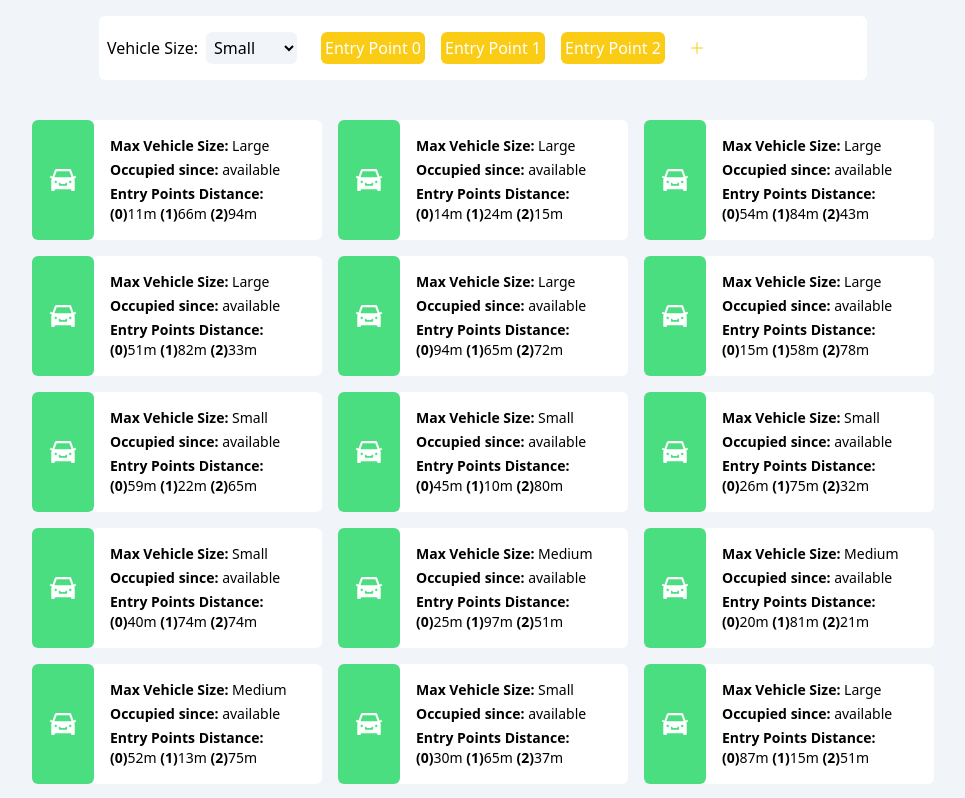
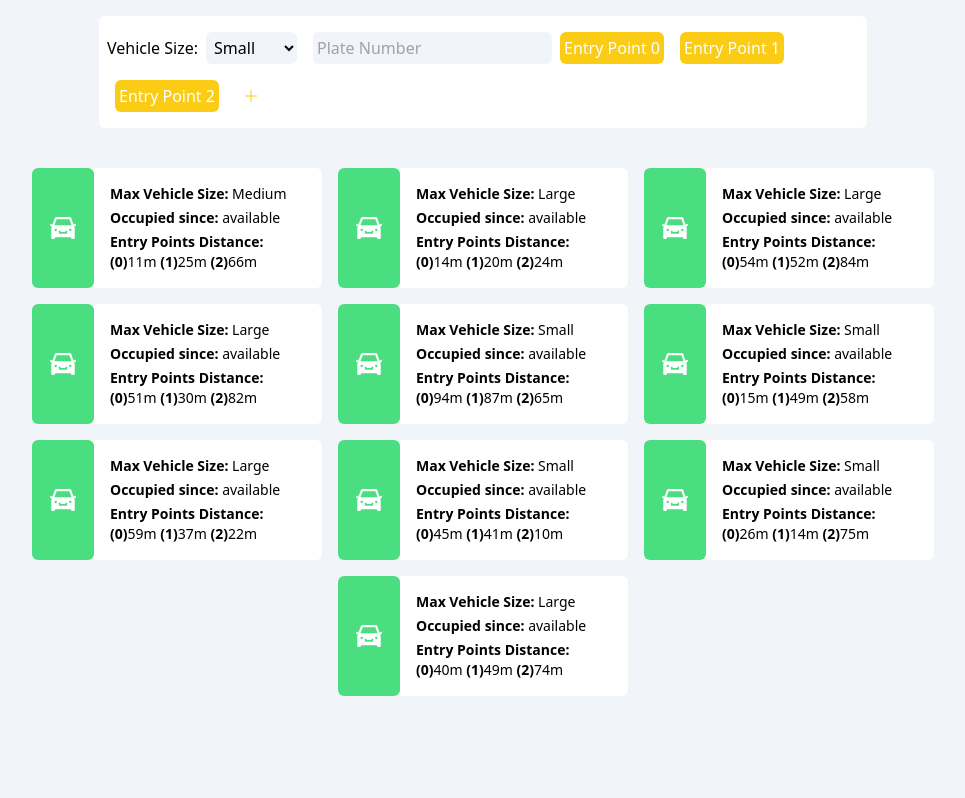
Before and after one commit to kevsbry/kevin-singlife-exam, a React (Create React App) app: page / in a window 1280 px wide. Shown: the top 798 px of the page, without its empty margins (157-1122 px from the left). Built offline with nearby package versions, Linux system fonts and the light colour scheme.

Commit message:
added receipt slice and modal

```diff
--- a/src/app/store.ts
+++ b/src/app/store.ts
@@ -1,10 +1,12 @@
 import { configureStore } from "@reduxjs/toolkit";
 
 import entryPoinsReducer from "../features/parking-slice";
+import receiptReducer from "../features/receipt-slice";
 
 export const store = configureStore({
   reducer: {
     parking: entryPoinsReducer,
+    receipt: receiptReducer,
   },
   middleware: (getDefaultMiddleware) =>
     getDefaultMiddleware({ serializableCheck: false }),
--- a/src/components/Header.tsx
+++ b/src/components/Header.tsx
@@ -8,6 +8,8 @@ import { BsPlusLg } from "react-icons/bs";
 import { BiErrorCircle } from "react-icons/bi";
 
 import Modal from "./Modal";
+import moment from "moment";
+import { saveParkingHistory } from "../features/receipt-slice";
 
 const Header = () => {
   const dispatch = useAppDispatch();
@@ -15,6 +17,7 @@ const Header = () => {
   const vehicleSizes: VehicleTypes[] = [0, 1, 2];
 
   const [showErrorModal, setShowErrorModal] = useState(false);
+  const [plateNumber, setPlateNumber] = useState("");
 
   const { parkingSpaces, entryPoints } = useAppSelector(
     (state) => state.parking
@@ -28,13 +31,22 @@ const Header = () => {
       selectedEntryPoint: entryPoint,
     });
 
-    if (closestParkingSpace === null) {
+    if (closestParkingSpace === null || plateNumber === "") {
       setShowErrorModal(true);
 
       return;
     }
 
-    dispatch(occupyParkingSpace({ parkingIndex: closestParkingSpace }));
+    const timeIn = moment();
+    dispatch(
+      occupyParkingSpace({
+        parkingIndex: closestParkingSpace,
+        timeIn,
+        vehiclePlateNumber: plateNumber,
+      })
+    );
+    setPlateNumber("");
+    dispatch(saveParkingHistory({ plateNumber, timeIn }));
   };
 
   return (
@@ -45,7 +57,9 @@ const Header = () => {
       >
         <BiErrorCircle className="text-4xl ml-auto mr-auto mb-2 text-red-400" />
         <h5 className="text-slate-400">
-          No Available parking space for you vehicle
+          {plateNumber === ""
+            ? "Please enter vehicle plate number"
+            : "No available parking space for you vehicle"}
         </h5>
       </Modal>
 
@@ -65,6 +79,16 @@ const Header = () => {
               </option>
             ))}
           </select>
+
+          <input
+            className="bg-slate-100 p-1 rounded-md"
+            value={plateNumber}
+            onChange={(e) => {
+              setPlateNumber(e.target.value);
+            }}
+            type="text"
+            placeholder="Plate Number"
+          />
         </div>
 
         {entryPoints.map((_, i) => (
--- a/src/components/ParkSpaceCard.tsx
+++ b/src/components/ParkSpaceCard.tsx
@@ -1,21 +1,72 @@
-import React from "react";
+import React, { useState } from "react";
+
 import { ParkingSpace } from "../typings/parking-space";
-
 import { AiFillCar } from "react-icons/ai";
 import { useAppDispatch, useAppSelector } from "../app/hooks";
-import moment, { Moment } from "moment";
+import { Moment } from "moment";
+import { generateReceipt } from "../features/receipt-slice";
+import Modal from "./Modal";
+import { freeUpParkingSpace } from "../features/parking-slice";
 
 const ParkSpaceCard = ({
   id,
   maxVehicleTypeCapacity,
   dateTimeOccupied,
+  vehiclePlateNumber,
 }: ParkingSpace) => {
   const dispatch = useAppDispatch();
   const maxVehicleSize = useMaxVehicleSize(maxVehicleTypeCapacity);
   const { entryPoints } = useAppSelector((state) => state.parking);
+  const [showReceipt, setShowReceipt] = useState(false);
+
+  const { timeConsumed, totalCost } = useAppSelector((state) => state.receipt);
+
+  const onClickCard = () => {
+    if (dateTimeOccupied === null) {
+      return;
+    }
+
+    dispatch(
+      generateReceipt({
+        timeStarted: dateTimeOccupied,
+        parkingSize: maxVehicleTypeCapacity,
+        vehiclePlateNumber: vehiclePlateNumber ?? "",
+      })
+    );
+
+    dispatch(freeUpParkingSpace({ parkingIndex: Number(id) }));
+
+    setShowReceipt(true);
+  };
 
   return (
-    <div className="flex flex-row justify-start items-center bg-white m-2 rounded-md w-[290px]">
+    <>
+      <Modal showModal={showReceipt} onClose={() => setShowReceipt(false)}>
+        <div className="flex flex-col items-center justify-start">
+          <div className="text-left">
+            <h1 className="text-xl mb-4">Receipt</h1>
+
+            <div className="flex flex-row">
+              <h2 className="font-bold">Time Used:</h2> &nbsp;
+              <h2>
+                {timeConsumed.days} Days &nbsp; {timeConsumed.hours} Hours
+                &nbsp; {timeConsumed.minutes} Minutes
+              </h2>
+            </div>
+
+            <h2>
+              <span className="font-bold">Total Cost:</span> ₱{totalCost}
+            </h2>
+          </div>
+        </div>
+      </Modal>
+
+      <div
+        className={`flex flex-row justify-start items-center bg-white m-2 rounded-md w-[290px] ${
+          dateTimeOccupied !== null && "cursor-pointer hover:opacity-60"
+        } `}
+        onClick={onClickCard}
+      >
         <div
           className={`${
             dateTimeOccupied === null ? "bg-green-400" : "bg-red-400"
@@ -26,7 +77,8 @@ const ParkSpaceCard = ({
 
         <div className="p-4 text-left text-sm">
           <h5>
-          <span className="font-bold">Max Vehicle Size:</span> {maxVehicleSize}
+            <span className="font-bold">Max Vehicle Size:</span>{" "}
+            {maxVehicleSize}
           </h5>
           <h5 className="mt-1">
             <span className="font-bold">Occupied since:</span>&nbsp;
@@ -44,6 +96,7 @@ const ParkSpaceCard = ({
           </div>
         </div>
       </div>
+    </>
   );
 };
 
--- /dev/null
+++ b/src/consts/park-rate.ts
@@ -0,0 +1,5 @@
+export const FIRST_THREE_HOURS = 40;
+export const SP_EXCEEDING_HOUR_RATE = 20;
+export const MP_EXCEEDING_HOUR_RATE = 60;
+export const LP_EXCEEDING_HOUR_RATE = 100;
+export const DAY_RATE = 5000;
--- a/src/features/parking-slice.ts
+++ b/src/features/parking-slice.ts
@@ -1,5 +1,5 @@
 import { createSlice, PayloadAction } from "@reduxjs/toolkit";
-import moment from "moment";
+import moment, { Moment } from "moment";
 import { ParkingSpace } from "../typings/parking-space";
 
 const initialState: {
@@ -27,6 +27,7 @@ const entryPointsSlice = createSlice({
         state.parkingSpaces.push({
           id: String(i),
           dateTimeOccupied: null,
+          vehiclePlateNumber: null,
           maxVehicleTypeCapacity: Math.floor(Math.random() * 3),
         });
       }
@@ -54,11 +55,28 @@ const entryPointsSlice = createSlice({
 
     occupyParkingSpace: (
       state,
-      action: PayloadAction<{ parkingIndex: number }>
+      action: PayloadAction<{
+        parkingIndex: number;
+        timeIn: Moment;
+        vehiclePlateNumber: string;
+      }>
+    ) => {
+      const { parkingIndex, timeIn, vehiclePlateNumber } = action.payload;
+
+      state.parkingSpaces[parkingIndex].vehiclePlateNumber = vehiclePlateNumber;
+      state.parkingSpaces[parkingIndex].dateTimeOccupied = timeIn;
+    },
+
+    freeUpParkingSpace: (
+      state,
+      action: PayloadAction<{
+        parkingIndex: number;
+      }>
     ) => {
       const { parkingIndex } = action.payload;
 
-      state.parkingSpaces[parkingIndex].dateTimeOccupied = moment();
+      state.parkingSpaces[parkingIndex].vehiclePlateNumber = null;
+      state.parkingSpaces[parkingIndex].dateTimeOccupied = null;
     },
 
     addEntryPoint: (state) => {
@@ -81,6 +99,7 @@ export const {
   generateInitialEntryPoints,
   occupyParkingSpace,
   addEntryPoint,
+  freeUpParkingSpace,
 } = entryPointsSlice.actions;
 
 export default entryPointsSlice.reducer;
--- /dev/null
+++ b/src/features/receipt-slice.ts
@@ -0,0 +1,102 @@
+import { createSlice, PayloadAction } from "@reduxjs/toolkit";
+import moment, { Moment } from "moment";
+
+import {
+  DAY_RATE,
+  FIRST_THREE_HOURS,
+  LP_EXCEEDING_HOUR_RATE,
+  MP_EXCEEDING_HOUR_RATE,
+  SP_EXCEEDING_HOUR_RATE,
+} from "../consts/park-rate";
+
+interface IState {
+  timeInHistory: {
+    [key: string]: Moment; // key = plate number
+  };
+  timeConsumed: {
+    days: number;
+    hours: number;
+    minutes: number;
+  };
+  totalCost: number;
+}
+
+const initialState: IState = {
+  timeInHistory: {},
+  timeConsumed: {
+    days: 0,
+    hours: 0,
+    minutes: 0,
+  },
+  totalCost: 0,
+};
+
+const receiptSlice = createSlice({
+  name: "parking-receipt",
+  initialState,
+  reducers: {
+    saveParkingHistory: (
+      state,
+      action: PayloadAction<{ plateNumber: string; timeIn: Moment }>
+    ) => {
+      const { plateNumber, timeIn } = action.payload;
+      const returnee = plateNumber in state.timeInHistory;
+
+      if (
+        returnee &&
+        moment().diff(state.timeInHistory[plateNumber], "hour") < 1
+      ) {
+        return;
+      }
+
+      state.timeInHistory[plateNumber] = timeIn;
+    },
+
+    generateReceipt: (
+      state,
+      action: PayloadAction<{
+        timeStarted: Moment;
+        parkingSize: number;
+        vehiclePlateNumber: string;
+      }>
+    ) => {
+      const { timeStarted, parkingSize, vehiclePlateNumber } = action.payload;
+      const { timeInHistory } = state;
+
+      const alreadyParked = vehiclePlateNumber in timeInHistory;
+      const returnee =
+        alreadyParked &&
+        moment().diff(timeInHistory[vehiclePlateNumber], "hour") < 1;
+
+      const timeIn = returnee ? timeInHistory[vehiclePlateNumber] : timeStarted;
+
+      const daysPassed = moment().diff(timeIn, "day");
+      const hoursPassed = moment().diff(timeIn, "hour");
+      const minutesPassed = moment().diff(timeIn, "minute");
+
+      const exceedingHourlyRate =
+        parkingSize === 0
+          ? SP_EXCEEDING_HOUR_RATE
+          : parkingSize === 1
+          ? MP_EXCEEDING_HOUR_RATE
+          : LP_EXCEEDING_HOUR_RATE;
+
+      const excessHours = hoursPassed - daysPassed * 24;
+      const tempTotalCost =
+        hoursPassed <= 3
+          ? FIRST_THREE_HOURS
+          : daysPassed * DAY_RATE + excessHours * exceedingHourlyRate;
+
+      state.timeConsumed = {
+        days: daysPassed,
+        hours: excessHours,
+        minutes: minutesPassed,
+      };
+      state.totalCost = tempTotalCost;
+    },
+  },
+});
+
+export const { generateReceipt, saveParkingHistory } = receiptSlice.actions;
+
+export default receiptSlice.reducer;
--- a/src/pages/HomePage.tsx
+++ b/src/pages/HomePage.tsx
@@ -13,7 +13,7 @@ const HomePage = () => {
   const { parkingSpaces } = useAppSelector((state) => state.parking);
 
   useEffect(() => {
-    dispatch(generateParkingSpaces({ parkingSpaceQty: 20 }));
+    dispatch(generateParkingSpaces({ parkingSpaceQty: 10 }));
   }, []);
 
   useEffect(() => {
@@ -24,10 +24,16 @@ const HomePage = () => {
     <PageLayout>
       <div className="flex flex-row flex-wrap justify-center">
         {parkingSpaces.map(
-          ({ dateTimeOccupied, id, maxVehicleTypeCapacity }) => (
+          ({
+            dateTimeOccupied,
+            id,
+            vehiclePlateNumber,
+            maxVehicleTypeCapacity,
+          }) => (
             <ParkSpaceCard
               key={id}
               id={id}
+              vehiclePlateNumber={vehiclePlateNumber}
               dateTimeOccupied={dateTimeOccupied}
               maxVehicleTypeCapacity={maxVehicleTypeCapacity}
             />
--- a/src/typings/parking-space.ts
+++ b/src/typings/parking-space.ts
@@ -17,5 +17,6 @@ export interface ParkingSpace {
     | VehicleType.small
     | VehicleType.medium
     | VehicleType.large;
+  vehiclePlateNumber: string | null;
   dateTimeOccupied: Moment | null;
 }
```
Lines whose indentation alone changed are shown as unchanged.
